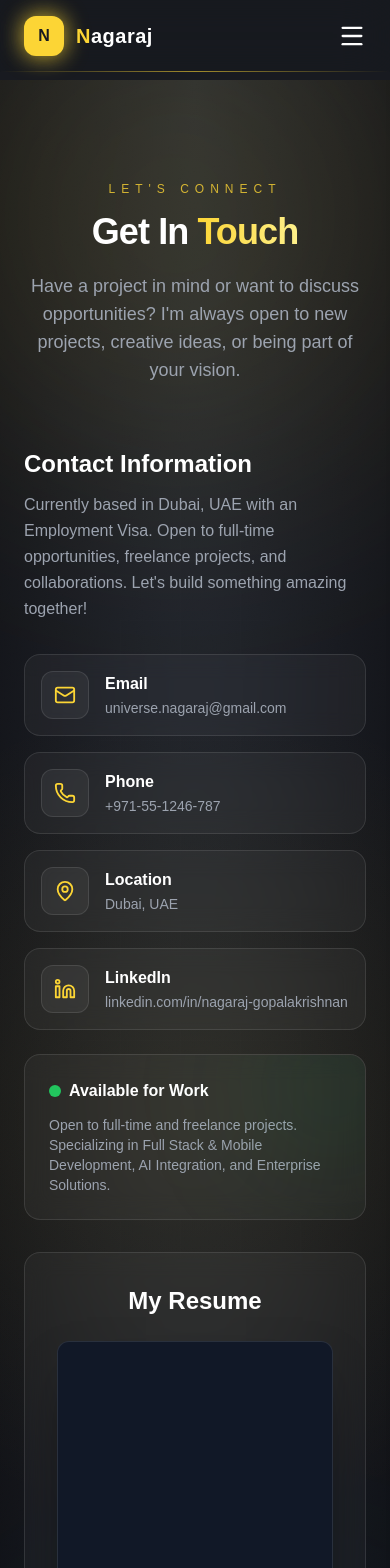
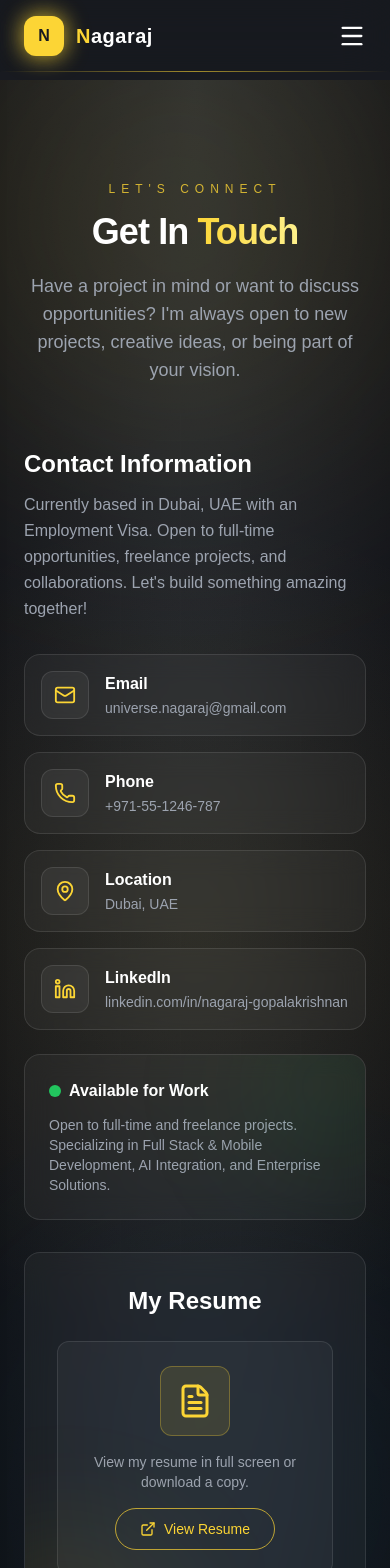
Before and after one commit to nagaraj-gopalakrishnan/portfolio, a React (Vite) app: page /contact in a window 390 px wide. Shown: the top 1568 px of the page. Built offline with nearby package versions, Linux system fonts and the light colour scheme.

Commit message:
Replace blank resume PDF preview with a view card on mobile
Mobile browsers don't render PDFs inside iframes, leaving an empty box.

Co-Authored-By: Claude Opus 5.5 <noreply@anthropic.com>
Claude-Session: https://claude.ai/code/session_01Q72FYGeahHDM5Q3Qg4qqxb

```diff
--- a/src/components/Contact/Contact.tsx
+++ b/src/components/Contact/Contact.tsx
@@ -6,7 +6,7 @@ import {
   useTransform,
   type Variants,
 } from "framer-motion";
-import { Mail, Phone, MapPin, Linkedin, FileDown } from "lucide-react";
+import { Mail, Phone, MapPin, Linkedin, FileDown, FileText, ExternalLink } from "lucide-react";
 
 const fadeUp: Variants = {
   hidden: { opacity: 0, y: 40, filter: "blur(10px)" },
@@ -215,7 +215,26 @@ const Contact: React.FC = () => {
             <span className="pointer-events-none absolute -left-16 -bottom-16 h-52 w-52 rounded-full bg-primary/10 blur-3xl" />
             <h3 className="mb-6 text-2xl font-bold">My Resume</h3>
 
-            <div className="h-[600px] w-full overflow-hidden rounded-xl border border-white/10 bg-gray-900 shadow-2xl shadow-black/40">
+            {/* Mobile browsers can't render PDFs inline, so show a card instead */}
+            <div className="flex w-full flex-col items-center gap-4 rounded-xl border border-white/10 bg-white/[0.04] p-6 text-center md:hidden">
+              <div className="rounded-xl border border-primary/30 bg-primary/10 p-4 text-primary">
+                <FileText size={36} />
+              </div>
+              <p className="text-sm text-gray-400">
+                View my resume in full screen or download a copy.
+              </p>
+              <a
+                href="/resume.pdf"
+                target="_blank"
+                rel="noopener noreferrer"
+                className="inline-flex items-center gap-2 rounded-full border border-primary/70 px-6 py-2.5 text-sm font-medium text-primary transition hover:bg-primary hover:text-background"
+              >
+                <ExternalLink size={16} />
+                View Resume
+              </a>
+            </div>
+
+            <div className="hidden h-[600px] w-full overflow-hidden rounded-xl border border-white/10 bg-gray-900 shadow-2xl shadow-black/40 md:block">
               <iframe
                 src="/resume.pdf"
                 className="h-full w-full"
```
